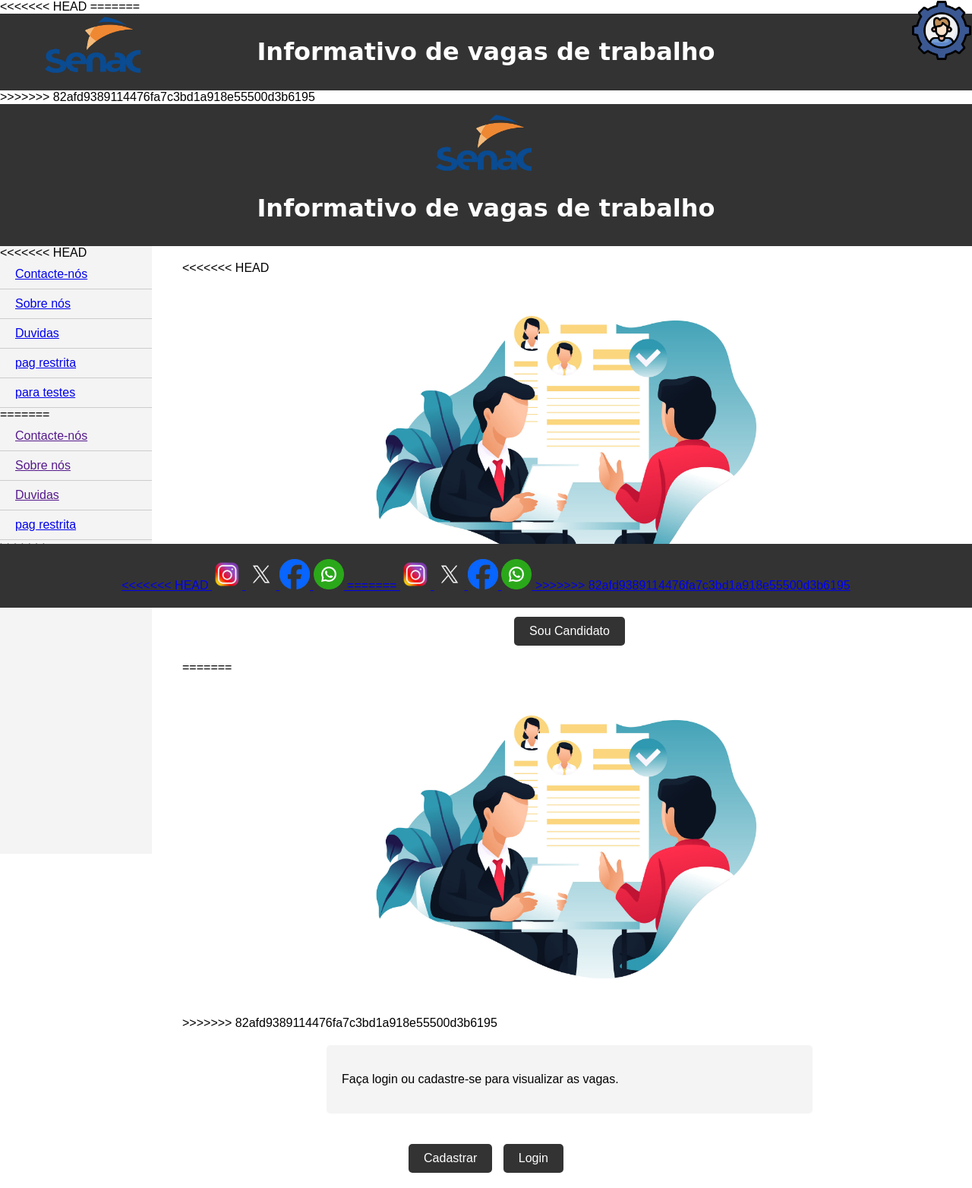
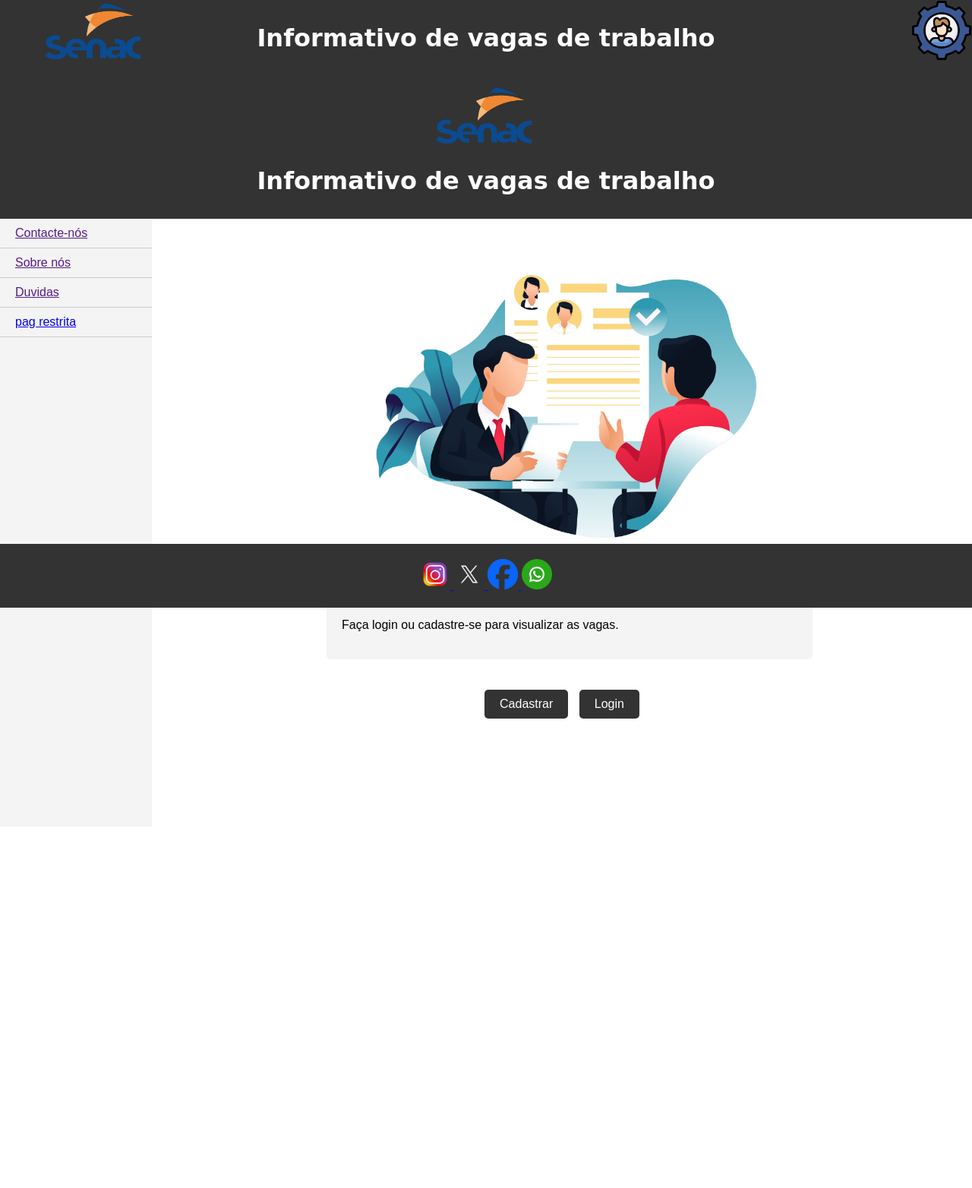
Before and after one commit to joicesezm/Sistema-Vagas-, a PHP site: page / in a window 1280 px wide. Shown: the whole page at 76% size. After the commit the page ends 946 px from the top, so only its background shows below. Run offline with PHP 8.4, Linux system fonts and the light colour scheme.

Commit message:
odeiogit,odeiogit,odeiogit,odeiogit

```diff
--- a/Projeto Integrador/index.html
+++ b/Projeto Integrador/index.html
@@ -12,8 +12,6 @@
     <link href="https://fonts.googleapis.com/css2?family=Roboto:ital,wght@0,100;0,300;0,400;0,500;0,700;0,900;1,100;1,300;1,400;1,500;1,700;1,900&display=swap" rel="stylesheet">
 </head>
 
-<<<<<<< HEAD
-=======
 
 <header>
     <img src="./img/senacLogo.jpeg" alt="Logo do senac"
@@ -23,7 +21,6 @@
 </header>
 
 
->>>>>>> 82afd9389114476fa7c3bd1a918e55500d3b6195
 <body>
 
     <header>
@@ -35,13 +32,6 @@
 
     <nav>
         <ul>
-<<<<<<< HEAD
-            <li><a href="Outros-Arquivos/contactenos.html">Contacte-nós</a></li>
-            <li><a href="#aba2">Sobre nós</a></li>
-            <li><a href="#aba3">Duvidas</a></li>
-            <li><a href="Outros-Arquivos/vagasRestrita.html">pag restrita</a></li>
-            <li><a href="Outros-Arquivos/teste.html">para testes</a></li>
-=======
             <li><a href="">Contacte-nós</a></li>
             <li><a href="">Sobre nós</a></li>
             <li><a href="">Duvidas</a></li>
@@ -49,23 +39,13 @@
 
 
 
->>>>>>> 82afd9389114476fa7c3bd1a918e55500d3b6195
         </ul>
     </nav>
 
     <div class="content">
-<<<<<<< HEAD
-        <img src="img/fundoHome.jpeg" alt="Imagem de fundo"
-            style="width: 100%; max-width: 600px; display: block; margin: 0 auto;">
-        <div class="btn-group">
-
-            <a href="Outros-Arquivos/vagasRestrita.html" class="btn">Sou Candidato</a>
-        </div>
-=======
         <img src=".\img\fundoHome.jpeg" alt="Imagem de fundo"
             style="width: 100%; max-width: 600px; display: block; margin: 0 auto;">
 
->>>>>>> 82afd9389114476fa7c3bd1a918e55500d3b6195
         <div class="message">
             <p>Faça login ou cadastre-se para visualizar as vagas.</p>
         </div>
@@ -86,21 +66,6 @@
     <div class="footer-icons">
         <!-- Instagram -->
         <a href="https://www.instagram.com/seuperfil" target="_blank">
-<<<<<<< HEAD
-            <img src="img/instagram.png" alt="Instagram" style="height: 40px;">
-        </a>
-        <!-- Twitter -->
-        <a href="https://twitter.com/seuperfil" target="_blank">
-            <img src="img/x.png.png" alt="Twitter" style="height: 40px;">
-        </a>
-        <!-- Facebook -->
-        <a href="https://www.facebook.com/seuperfil" target="_blank">
-            <img src="img/face.png.png" alt="Facebook" style="height: 40px;">
-        </a>
-        <!-- WhatsApp -->
-        <a href="https://api.whatsapp.com/send?phone=seunumerodetelefone" target="_blank">
-            <img src="img/whatsapp.png" alt="WhatsApp" style="height: 40px;">
-=======
             <img src="./img/instagram.png" alt="Instagram" style="height: 40px;">
         </a>
         <!-- Twitter -->
@@ -114,7 +79,6 @@
         <!-- WhatsApp -->
         <a href="https://api.whatsapp.com/send?phone=seunumerodetelefone" target="_blank">
             <img src="./img/whatsapp.png" alt="WhatsApp" style="height: 40px;">
->>>>>>> 82afd9389114476fa7c3bd1a918e55500d3b6195
         </a>
     </div>
 </footer>
```
Also changed, not shown: Projeto Integrador/Outros-Arquivos/vagasRestrita.php (+0 -16 lines).
